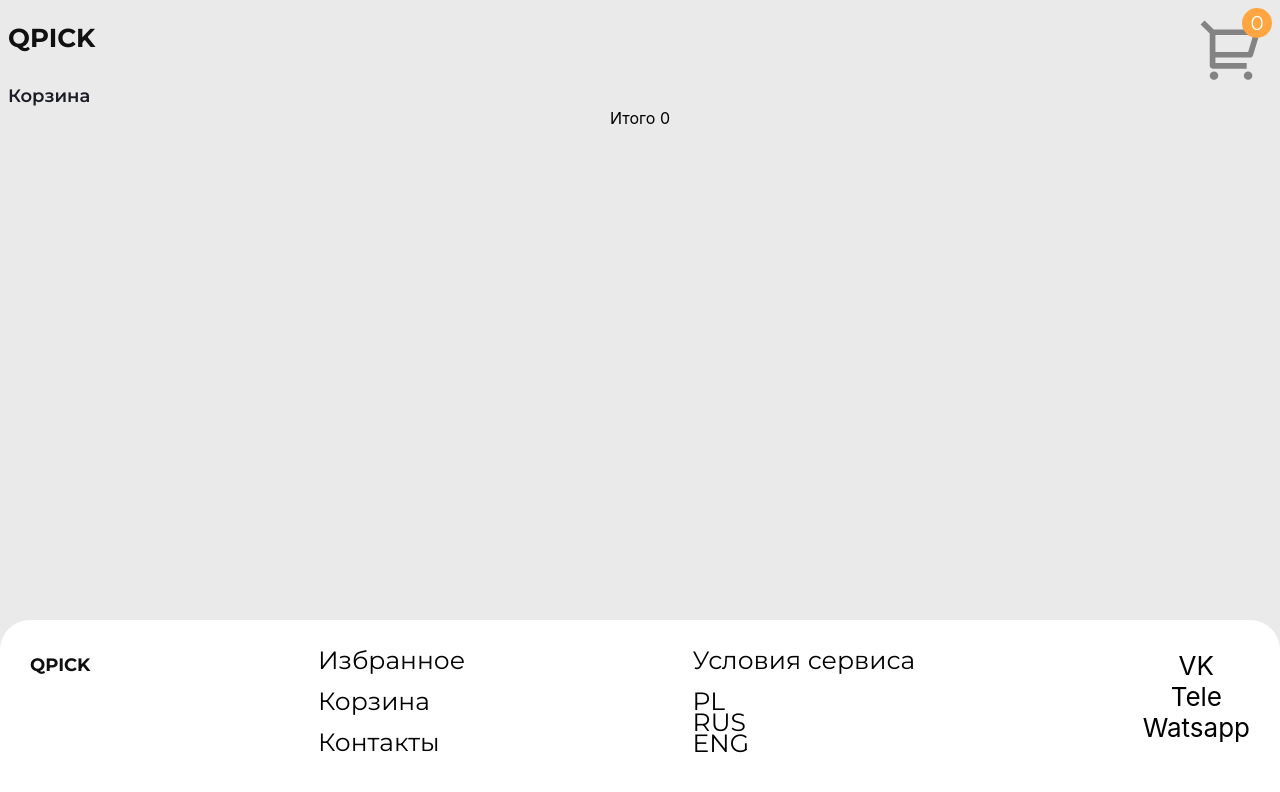
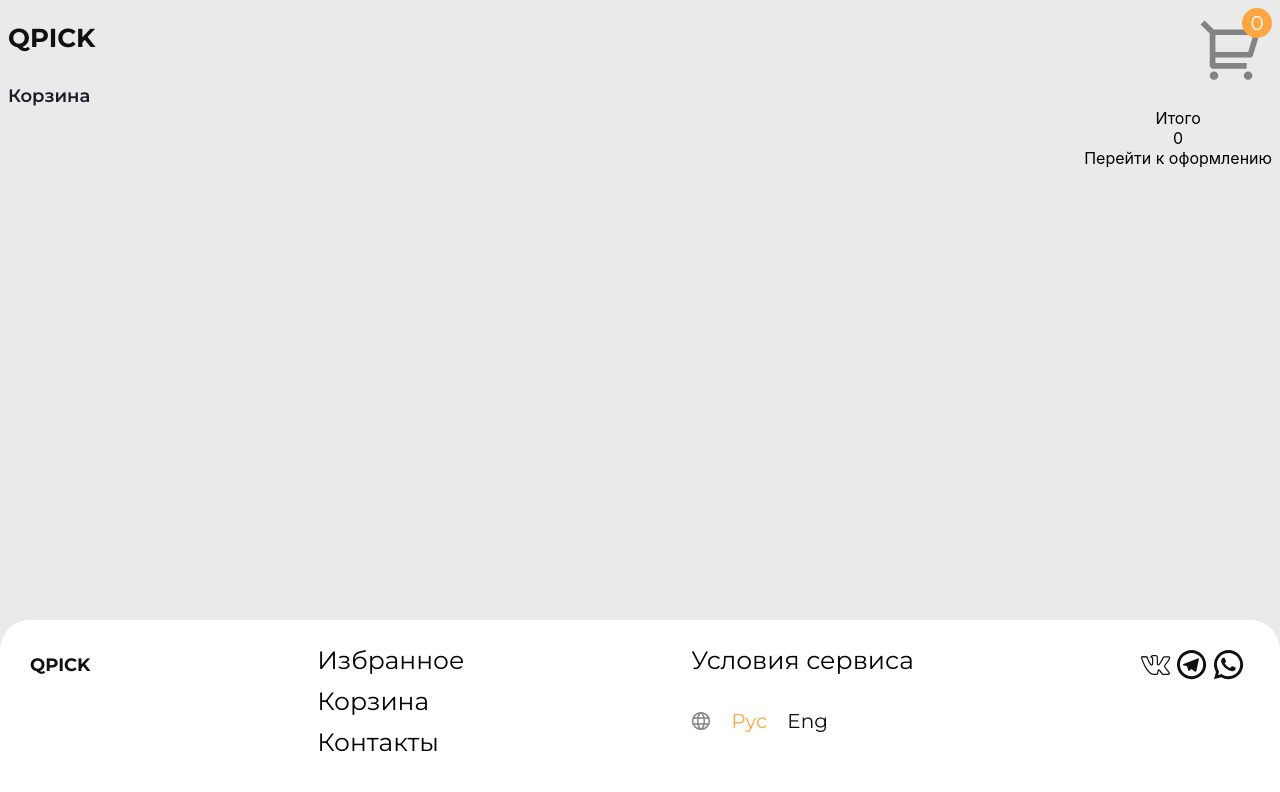
Before and after one commit to Pechenux/summerschool-task3, a React (Create React App) app: page /cart in a window 1280 px wide. Shown: the top 792 px of the page. Built offline with nearby package versions, Linux system fonts and the light colour scheme.

Commit message:
Finished Styling footer

```diff
--- a/src/App.js
+++ b/src/App.js
@@ -5,6 +5,11 @@ import Categories from './components/Categories';
 import Cart from './components/Cart';
 
 import cart from './img/shopingcart.svg';
+import languagePlanet from './img/languagePlanet.svg';
+import vkIcon from './img/VK.svg';
+import telegramIcon from './img/Telegram.svg';
+import whatsappIcon from './img/Whatsapp.svg';
+
 import './css/App.css';
 
 function App() {
@@ -90,17 +95,25 @@ function App() {
                             <div className='Quick-links'>
                                 <ul>
                                     <li>Избранное</li>
-                                    <li>Корзина</li>
+                                    <li><Link className='Footer-cartlink' to='/cart'>Корзина</Link></li>
                                     <li>Контакты</li>
                                 </ul>
                             </div>
                             <div className='Quick-links'>
                                 <ul>
                                     <li>Условия сервиса</li>
-                                    <li><div>PL</div><div>RUS</div><div>ENG</div></li>
+                                    <li>
+                                        <img className='LangButton' src={languagePlanet} />
+                                        <div className='LangButton active'>Рус</div>
+                                        <div className='LangButton'>Eng</div>
+                                    </li>
                                 </ul>
                             </div>
-                            <div><div>VK</div><div>Tele</div><div>Watsapp</div></div>
+                            <div className='SocialsConteiner'>
+                                <img className='SocialsButton' src={vkIcon} />
+                                <img className='SocialsButton' src={telegramIcon} />
+                                <img className='SocialsButton' src={whatsappIcon} />
+                            </div>
                         </div>
 
                     </footer>
--- a/src/components/Card.js
+++ b/src/components/Card.js
@@ -6,7 +6,7 @@ function Card(props) {
     return (
         <div key={'product' + props.product.id} className="Card">
             <div className='CardContent'>
-                <img className='CardImage' src={require("../img/goodsImages/" + props.product.img)}></img>
+                <img className='CardImage' src={require("../img/goodsImages/" + props.product.img)} />
                 <div className='CardDescription'>
                     <div className='CardRow'>
                         <div className='ProductName'>{props.product.title}</div>
--- a/src/components/Cart.js
+++ b/src/components/Cart.js
@@ -37,11 +37,16 @@ function Cart(props) {
     return (
         <div className="Cart">
             <div className='CartTitle'>Корзина</div>
-            <div className='CartCheckout'>Итого {getTotalPrice()}</div>
-            <div className='CartList'>
-                {Object.keys(cartList).map((key, i) => {
-                    return (<CartItem add={props.add} remove={props.remove} getCount={props.getCount} setCount={props.setCount} product={getProductById(key)} key={key} />)
-                })}
+            <div className='CartContainer'>
+                <div className='CartList'>
+                    {Object.keys(cartList).map((key, i) => {
+                        return (<CartItem add={props.add} remove={props.remove} getCount={props.getCount} setCount={props.setCount} product={getProductById(key)} key={key} />)
+                    })}
+                </div>
+                <div className='CartCheckout'>
+                    <div className='CartTotalPrice'><div>Итого</div><div>{getTotalPrice()}</div></div>
+                    <div className='CartCheckoutButton'>Перейти к оформлению</div>
+                </div>
             </div>
         </div>
     );
--- a/src/components/CartItem.js
+++ b/src/components/CartItem.js
@@ -5,12 +5,13 @@ function CartItem(props) {
     return (
         <div className="CartItem" key={'product' + props.product.id}>
             <img src={require("../img/goodsImages/" + props.product.img)}></img>
-            <div className='ProductName'>{props.product.title}</div>
-            <div className='ProductPrice'>{props.product.price}</div>
-            <div className='ProductMinus' onClick={() => props.remove(props.product.id)}>-</div>
-            <div className='ProductCount'>{props.getCount(props.product.id)}</div>
-            <div className='ProductPlus' onClick={() => props.add(props.product.id)}>+</div>
-            <div className='ProductRemove' onClick={() => props.setCount(props.product.id, 0)}>Удалить</div>
+            <div className='CartProductName'>{props.product.title}</div>
+            <div className='CartProductPrice'>{props.product.price}</div>
+            <div className='CartProductMinus' onClick={() => props.remove(props.product.id)}>-</div>
+            <div className='CartProductCount'>{props.getCount(props.product.id)}</div>
+            <div className='CartProductPlus' onClick={() => props.add(props.product.id)}>+</div>
+            <div className='CartProductRemove' onClick={() => props.setCount(props.product.id, 0)}>Удалить</div>
+            <div className='CartProductTotalPrice'>{props.product.price * props.getCount(props.product.id)}</div>
         </div>
     );
 }
--- a/src/css/App.css
+++ b/src/css/App.css
@@ -132,6 +132,45 @@
   color: #000000;
 }
 
+.Footer-cartlink {
+  cursor: pointer;
+  text-decoration: none;
+  color: #000000;
+}
+
+.LangButton {
+  display: inline-block;
+  vertical-align: middle;
+  margin-top: 1em;
+  margin-right: 1em;
+
+  font-family: 'Montserrat';
+  font-style: normal;
+  font-weight: 500;
+  font-size: 20px;
+  line-height: 18px;
+
+  color: #101010;
+}
+
+.LangButton.active {
+  color: #FFA542;
+}
+
+.SocialsConteiner {
+  margin: 0;
+  padding: 0;
+}
+
+.SocialsButton {
+  vertical-align: top;
+  margin-top: 0;
+  display: inline-block;
+  margin-right: 0.25em;
+  height: 30px;
+  width: 30px;
+}
+
 .Catalog {
   flex: auto;
 }
@@ -171,7 +210,6 @@
   background-color: white;
   aspect-ratio: 35/40;
   box-shadow: 0px 0px 20px rgba(0, 0, 0, 0.1);
-  /*border-radius: 10%;*/
   border-radius: 30px;
 
   display: block;
@@ -271,3 +309,27 @@
 
   text-align: left;
 }
+
+.CartContainer {
+  display: flex;
+  justify-content: space-between;
+
+  width: 100%;
+  height: 100%;
+}
+
+.CartItem {
+  background-color: white;
+  box-shadow: 0px 0px 20px rgba(0, 0, 0, 0.1);
+  border-radius: 30px;
+
+  width: 600px;
+  height: 200px;
+
+  margin-top: 1em;
+}
+
+.CartCheckout {
+  height: 100px;
+  top: 20px;
+}
```
Also changed, not shown: src/img/languagePlanet.svg (renamed from src/img/LanguagePlanet.svg). Lines whose indentation alone changed are shown as unchanged.
